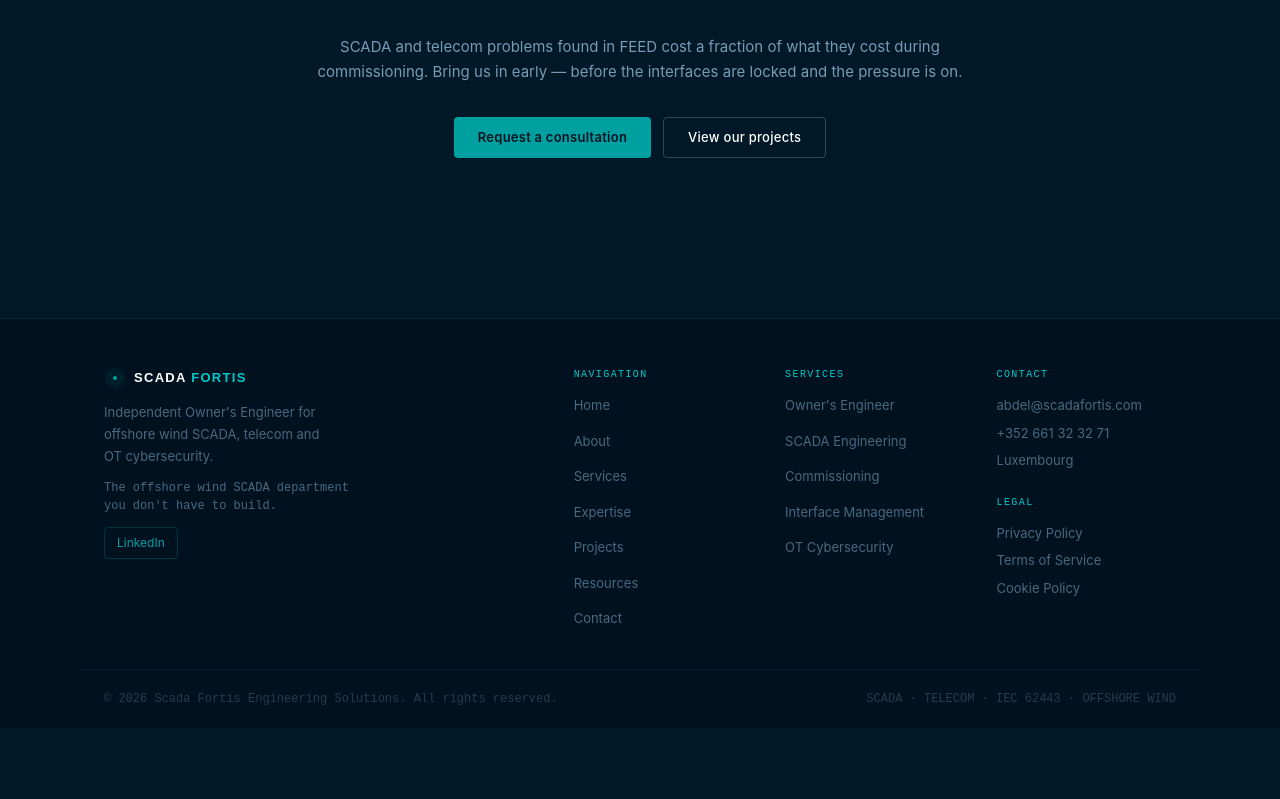
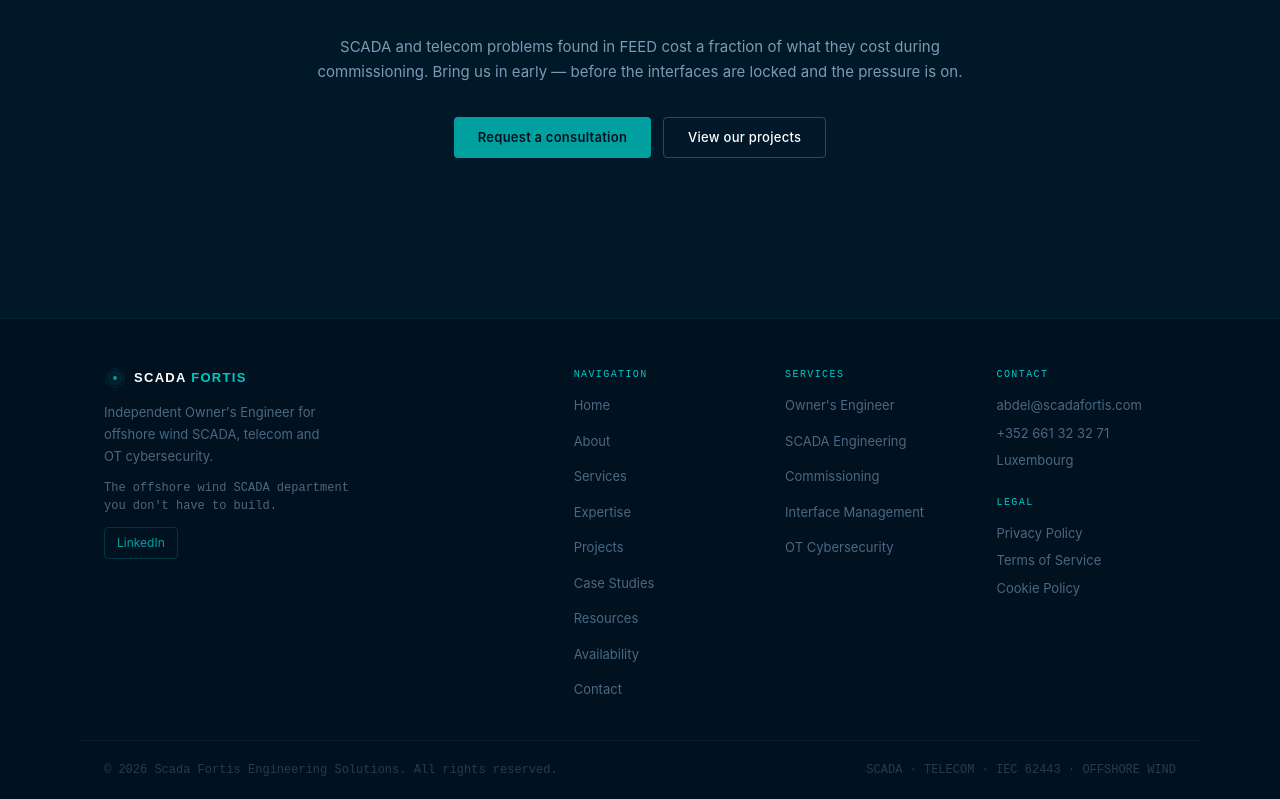
Before and after one commit to abdelscadafortis/scadafortis-website, a Next.js app: page / in a window 1280 px wide. Shown: the part 3344-4143 px from the top of the page. Before the commit the page ends 4072 px from the top, so only its background shows below. Built offline with nearby package versions, Linux system fonts and the light colour scheme.

Commit message:
Update Footer.tsx

```diff
--- a/src/components/Footer.tsx
+++ b/src/components/Footer.tsx
@@ -24,7 +24,7 @@ export default function Footer() {
           <div>
             <h4 className="footer-col-title">Navigation</h4>
             <ul className="footer-list">
-              {[['/', 'Home'], ['/about', 'About'], ['/services', 'Services'], ['/expertise', 'Expertise'], ['/projects', 'Projects'], ['/resources', 'Resources'], ['/contact', 'Contact']].map(([href, label]) => (
+              {[['/', 'Home'], ['/about', 'About'], ['/services', 'Services'], ['/expertise', 'Expertise'], ['/projects', 'Projects'], ['/case-studies', 'Case Studies'], ['/resources', 'Resources'], ['/availability', 'Availability'], ['/contact', 'Contact']].map(([href, label]) => (
                 <li key={href}><Link href={href} className="footer-link">{label}</Link></li>
               ))}
             </ul>
```
